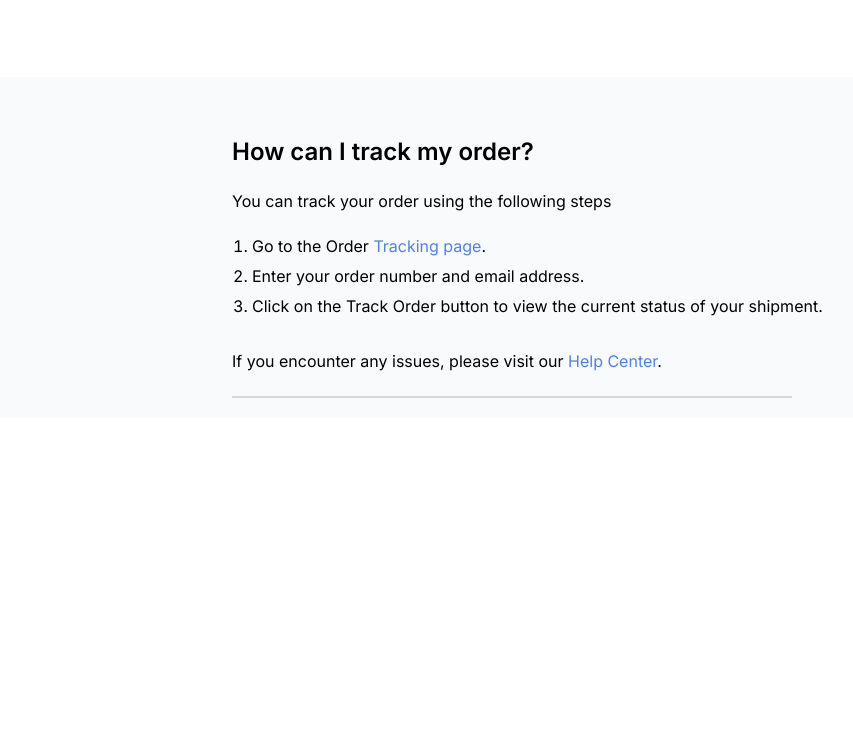
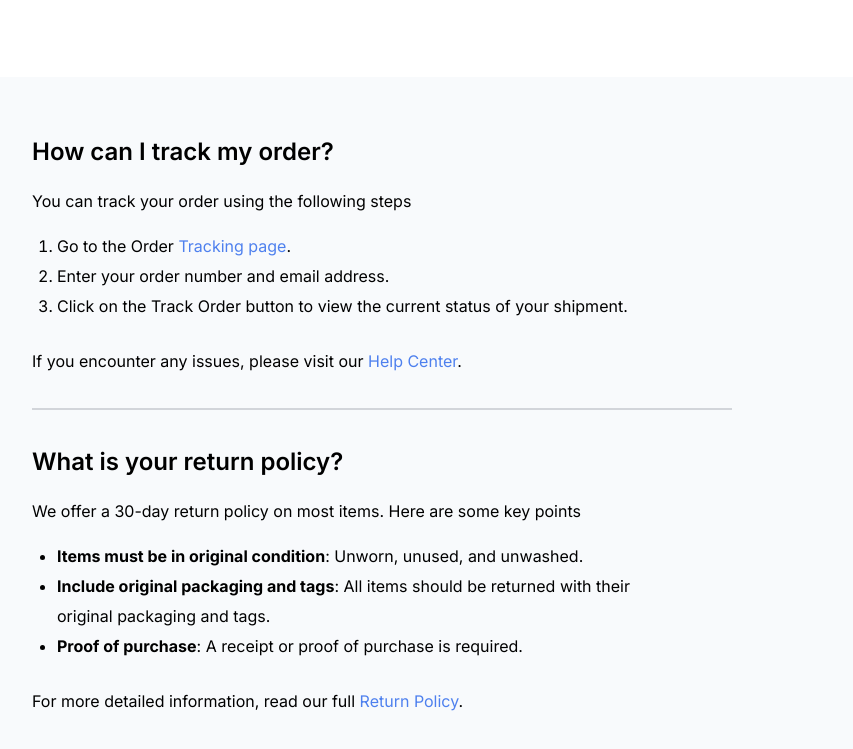
Before and after one commit to bertramrayhan/faq_website, a plain HTML site: page index.html in a window 1280 px wide. Shown: the part 137-886 px from the top of the page, without its empty margins (248-1101 px from the left). Before the commit the page ends 800 px from the top, so only its background shows below. Drawn offline with Linux system fonts and the light colour scheme.

Commit message:
versi desktop selesai

```diff
--- a/index.html
+++ b/index.html
@@ -44,6 +44,21 @@
       </div>
 
       <hr>
+
+      <div class="q2">
+        <h2>What is your return policy?</h2>
+        <p>We offer a 30-day return policy on most items. Here are some key points</p>
+        <ul>
+          <li><b>Items must be in original condition</b>: Unworn, unused, and unwashed.</li>
+          <li><b>Include original packaging and tags</b>: All items should be returned with their</li>
+          <li style="list-style-type: none;padding-left: 0;">original packaging and tags.</p>
+          <li><b>Proof of purchase</b>: A receipt or proof of purchase is required.</li>
+        </ul>
+        <p >For more detailed information, read our full <a href="http://" target="_blank" rel="noopener noreferrer">Return Policy</a>.</p>
+      </div>
+
+
+
     </main>
   </body>
 </html>
--- a/style.css
+++ b/style.css
@@ -45,12 +45,12 @@ header {
 main {
     background-color: #F8FAFC;
     padding-top: 60px;
-    padding-bottom: 20px;
-    padding-left: 60vh;
+    padding-bottom: 60px;
+    padding-left: 35vh;
 }
 
-ol {
-    padding-left: 20px;
+ol, ul {
+    padding-left: 25px;
     margin-left: 0;
 }
 
@@ -58,7 +58,7 @@ li {
     margin-bottom: 10px;
 }
 
-.q1 {
+.q1, .q2 {
     display: flex;
     flex-direction: column;
     gap: 25px;
@@ -69,5 +69,6 @@ hr {
   width: 70%;
   height: 1.5px;
   background-color: #D2D5DA;
-  margin-top: 25px;
+  margin-top: 37px;
+  margin-bottom: 37px;
 }
```
Also changed, not shown: 2 other files.
